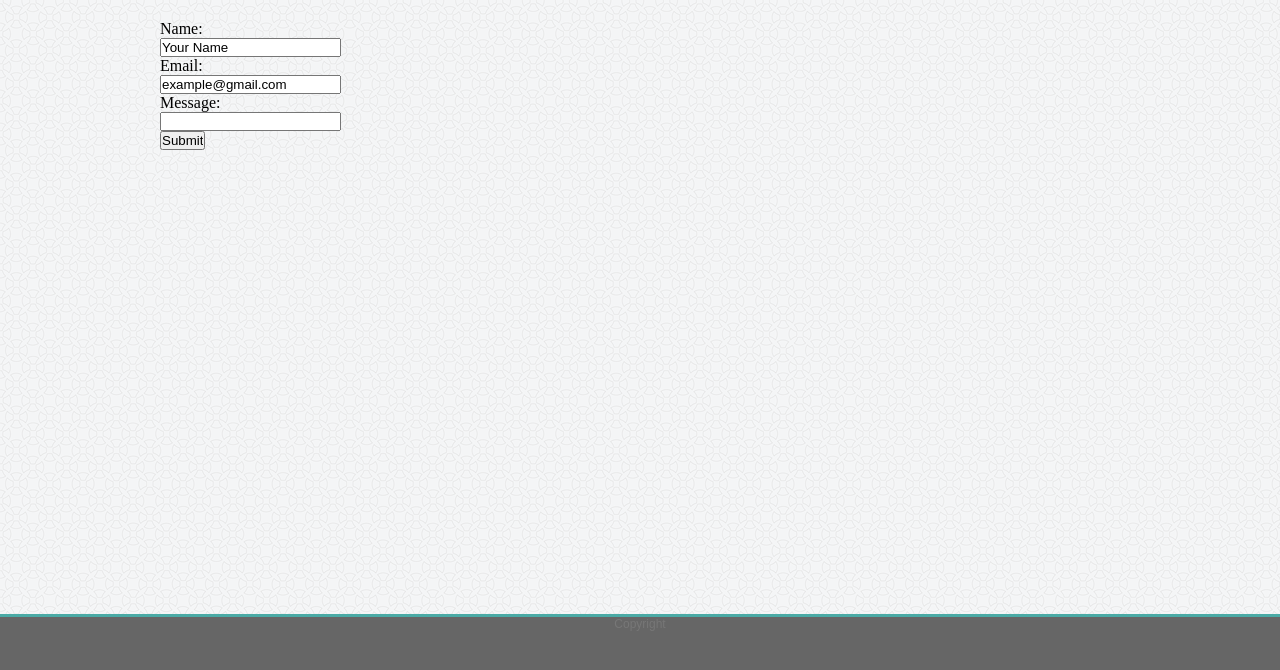
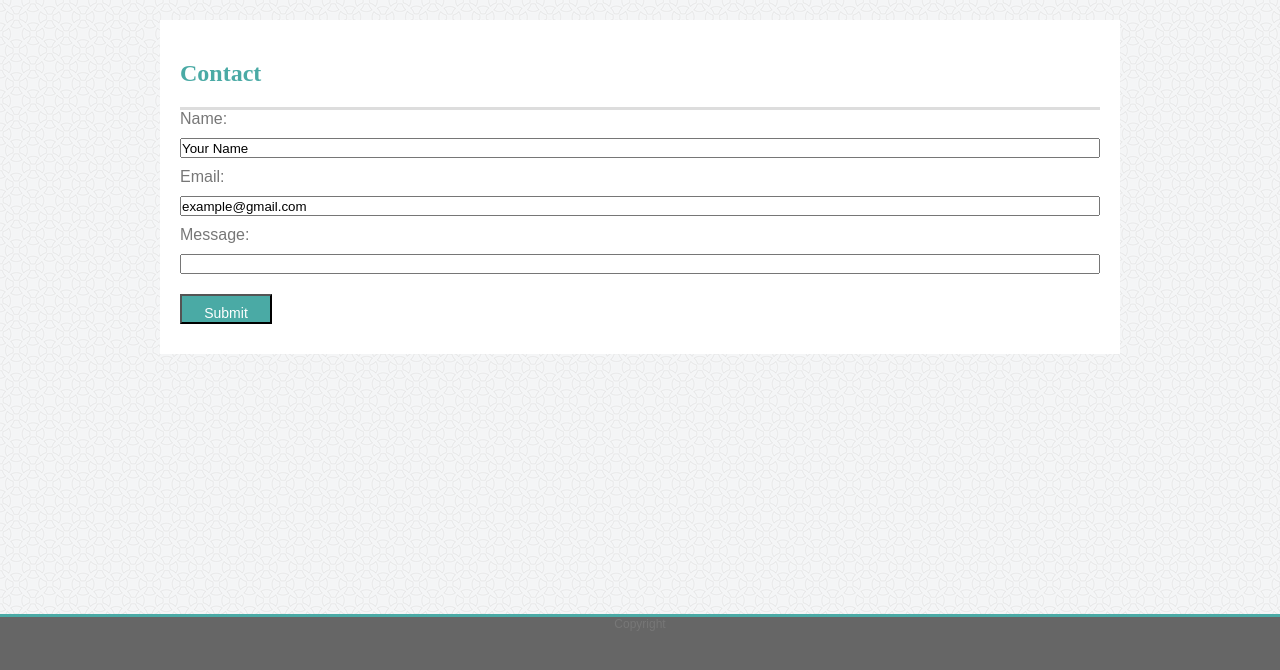
Before and after one commit to DominicAbogado/assignment1-portfolio, a plain HTML site: page contact.html in a window 1280 px wide. Shown: the part 116-786 px from the top of the page. Drawn offline with Linux system fonts and the light colour scheme; files whose address does not match are found by name.

Commit message:
did my best

```diff
--- a/assets/css/style.css
+++ b/assets/css/style.css
@@ -107,6 +107,7 @@ div.gallery {
     border: 1px solid #ccc;
     float: left;
     width: 180px;
+    position: relative;
 }
 
 div.gallery:hover {
@@ -122,4 +123,33 @@ div.desc {
     padding: 15px;
     text-align: center;
     background-color:#4aaaa5;
+    color:#ffffff;
+    position: absolute;
+    bottom:10px;
+    width: 100%;
 }
+
+form {
+    color: #777777;
+    font-family: 'Arial', 'Helvetica Neue', Helvetica, sans-serif;
+}
+
+input{
+    width: 100%;
+    height: 20px;
+    margin-top: 10px;
+    margin-bottom: 10px;
+}
+
+#submit {
+    background-color:#4aaaa5;
+    padding:10px;
+    text-align: center;
+    width: 10%;
+    height: 30px;
+    font-family: 'Arial', 'Helvetica Neue', Helvetica, sans-serif;
+    color:#ffffff;
+    font-size:14px;
+    line-height:15px;
+
+}
--- a/contact.html
+++ b/contact.html
@@ -24,24 +24,30 @@
     </header>
     <br>
     <br>
-
+    <div id="maincontent">
+        <h2>Contact</h2>
         <form>
+            <div id="email.name">
                 Name:
                 <br>
-        <input type="text" name="firstname" value="Your Name">
-        <br> Email:
+                <input type="text" name="firstname" value="Your Name"> Email:
                 <br>
                 <input type="text" name="email" value="example@gmail.com">
                 <br>
-
+            </div>
 
             <!--In case I need to edit this field later-->
+            <div id="message"></div>
             Message:
             <br>
             <input type=text name="message">
-        <br>
-        <input type="submit" value="Submit">
         </form>
+
+        <input type="submit" value="Submit" id="submit">
+    </div>
+    </div>
+    </form>
+
 
     <div class="footer">Copyright</div>
 </body>
```
Also changed, not shown: portfolio.html (+3 -3 lines). Lines whose indentation alone changed are shown as unchanged.
